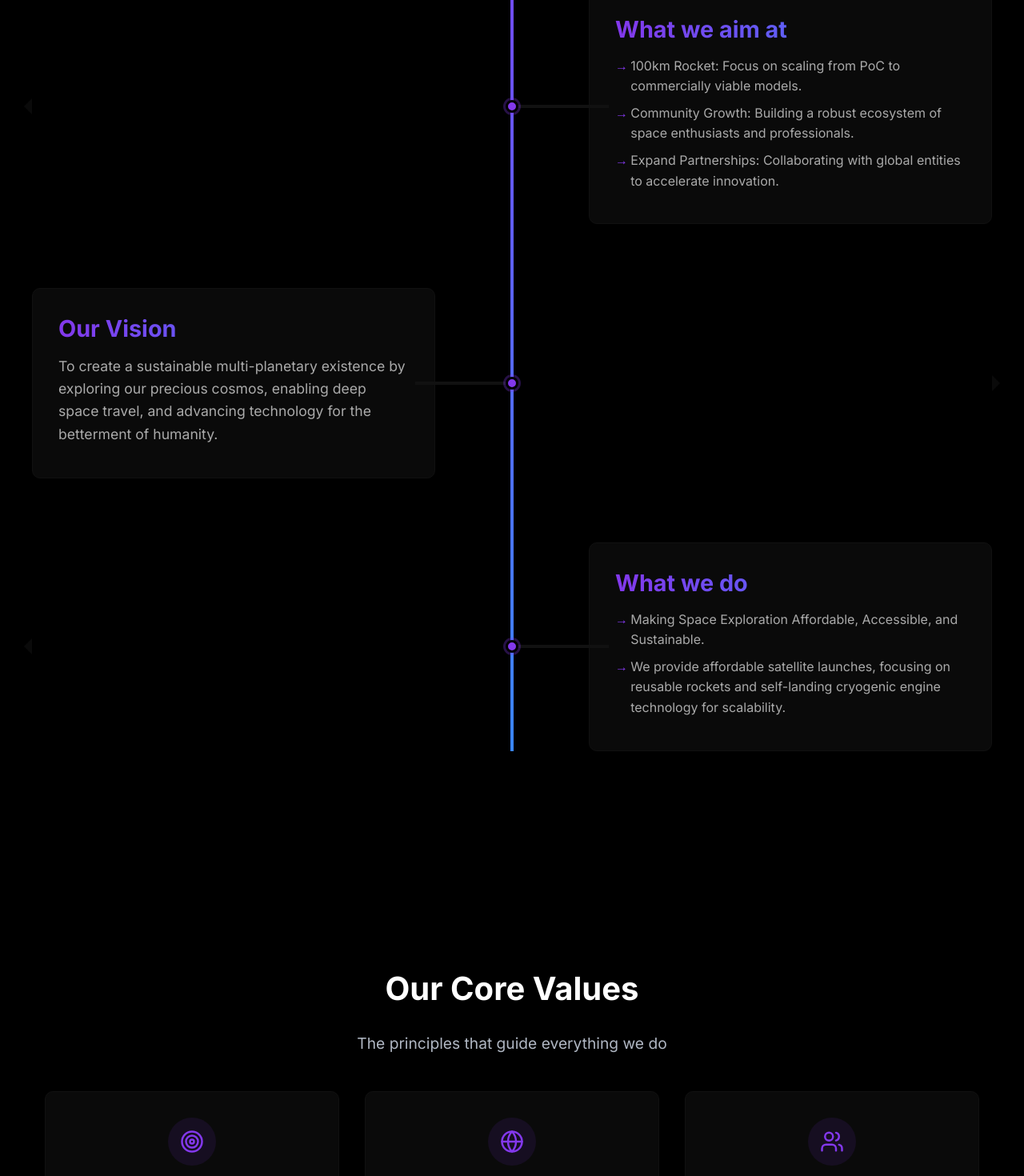
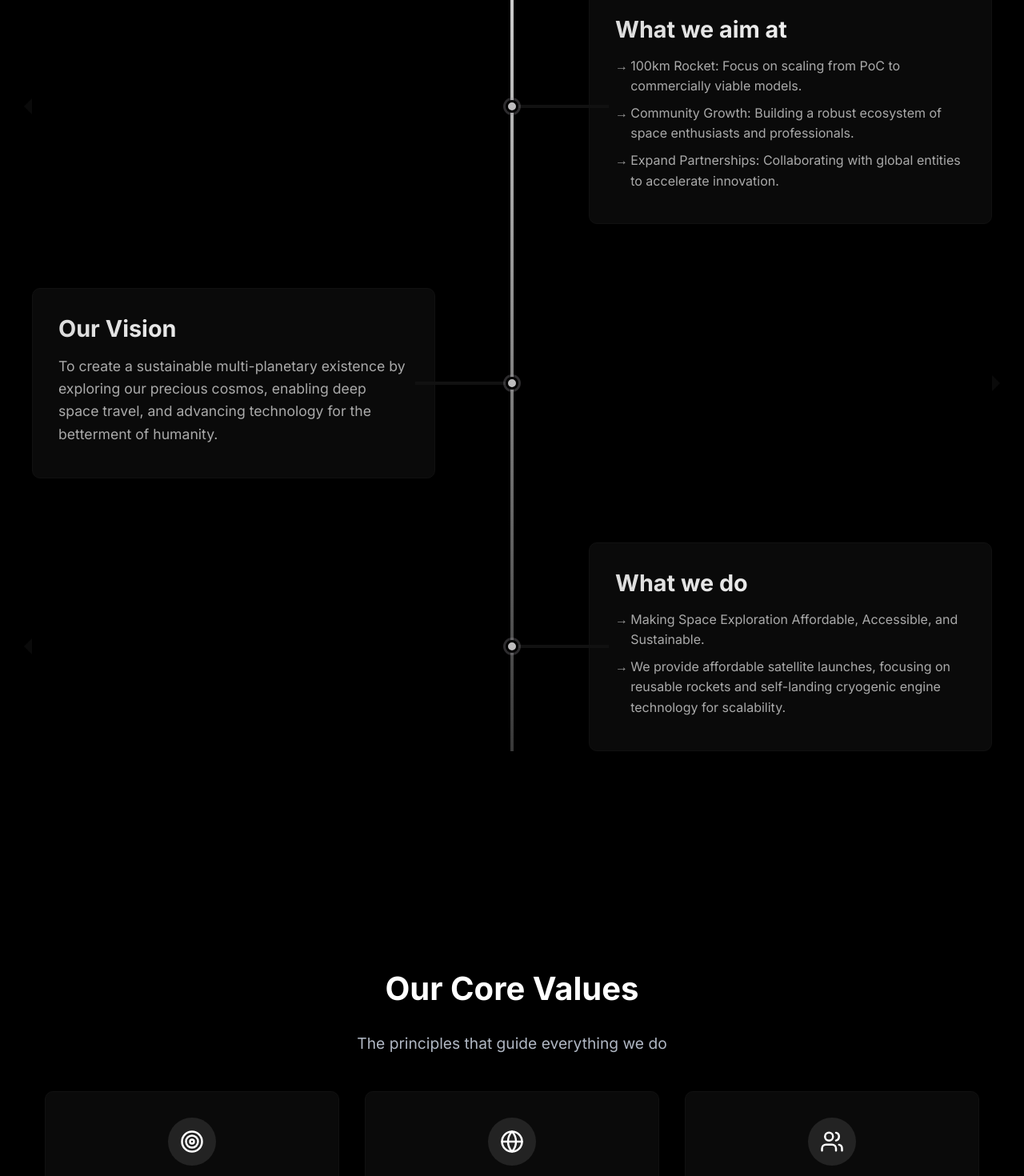
Before and after one commit to AnshSoni0403/3Space, a Next.js app: page /about in a window 1280 px wide. Shown: the part 860-2330 px from the top of the page at 80% size. Built offline with nearby package versions, Linux system fonts and the light colour scheme; no server answers.

Commit message:
Updated by Krish

```diff
--- a/styles/About.module.css
+++ b/styles/About.module.css
@@ -29,7 +29,6 @@
   color: var(--text-secondary);
 }
 
-/* Timeline Section Styles - Alternating Ladder Form */
 .timelineSection {
   position: relative;
   z-index: 2;
@@ -57,7 +56,7 @@
 .timelineProgress {
   position: absolute;
   width: 4px;
-  background: linear-gradient(to bottom, #8338ec, #3a86ff);
+  background: linear-gradient(to bottom, #ffffff, #383838);
   top: 0;
   left: 0;
   transition: height 0.3s ease;
@@ -85,9 +84,9 @@
   width: 16px;
   height: 16px;
   border-radius: 50%;
-  background: #8338ec;
+  background: #bdbcbd;
   border: 3px solid #000;
-  box-shadow: 0 0 0 3px rgba(131, 56, 236, 0.3);
+  box-shadow: 0 0 0 3px rgba(149, 147, 152, 0.3);
   z-index: 2;
   left: 50%;
   top: 50%;
@@ -127,7 +126,7 @@
 .timelineStepContent h2 {
   font-size: 1.8rem;
   margin-bottom: 1rem;
-  background: linear-gradient(to right, #8338ec, #3a86ff);
+  background: linear-gradient(to right, #dddddd, #ffffff);
   -webkit-background-clip: text;
   background-clip: text;
   color: transparent;
@@ -157,7 +156,7 @@
   content: "→";
   position: absolute;
   left: -1.2rem;
-  color: #8338ec;
+  color: #9a9a9a;
 }
 
 /* Add arrow tips to the content boxes */
@@ -204,8 +203,8 @@
 }
 
 .valueIcon {
-  background-color: rgba(131, 56, 236, 0.1);
-  color: var(--accent);
+  background-color: rgba(255, 255, 255, 0.1);
+  color: rgb(255, 255, 255);
   width: 60px;
   height: 60px;
   border-radius: 50%;
@@ -242,7 +241,7 @@
   height: 100%;
   display: flex;
   flex-direction: column;
-  box-shadow: 0 5px 15px rgba(0, 0, 0, 0.5);
+  box-shadow: 0 5px 15px rgba(255, 255, 255, 0.5);
 }
 
 .teamImage {
@@ -269,7 +268,7 @@
 
 .teamRole {
   font-size: 1rem;
-  color: #8338ec;
+  color: #ffffff;
   margin: 0 1.5rem 1rem;
   font-weight: 600;
 }
--- a/styles/Blogs.module.css
+++ b/styles/Blogs.module.css
@@ -57,7 +57,7 @@
 }
 
 .categoryBtn.active {
-  background-color: var(--primary);
+  background-color:   ;
   color: var(--text-primary);
   border-color: var(--primary);
 }
@@ -113,7 +113,8 @@
   top: 1rem;
   left: 1rem;
   padding: 0.3rem 0.8rem;
-  background-color: var(--primary);
+  background-color: black;
+  border-color: rgb(148, 148, 148);
   color: var(--text-primary);
   border-radius: 20px;
   font-size: 0.8rem;
```
